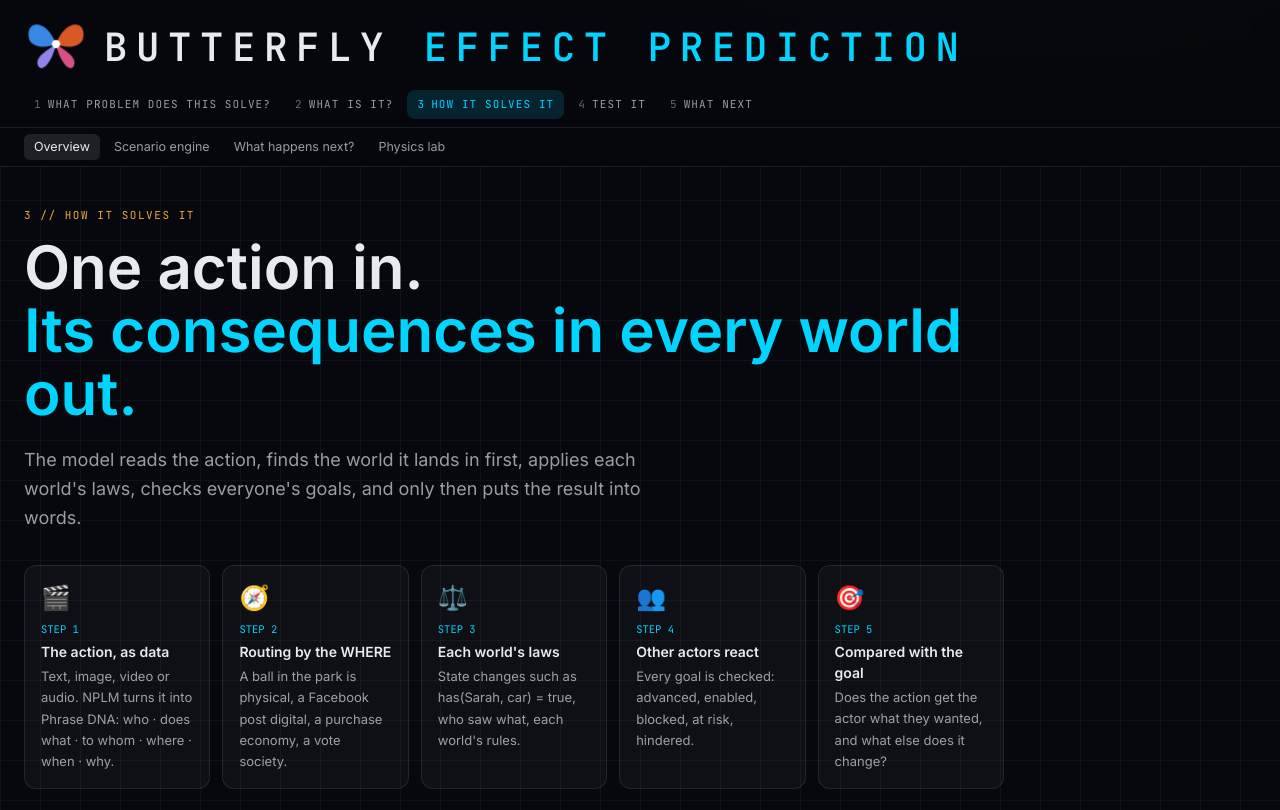
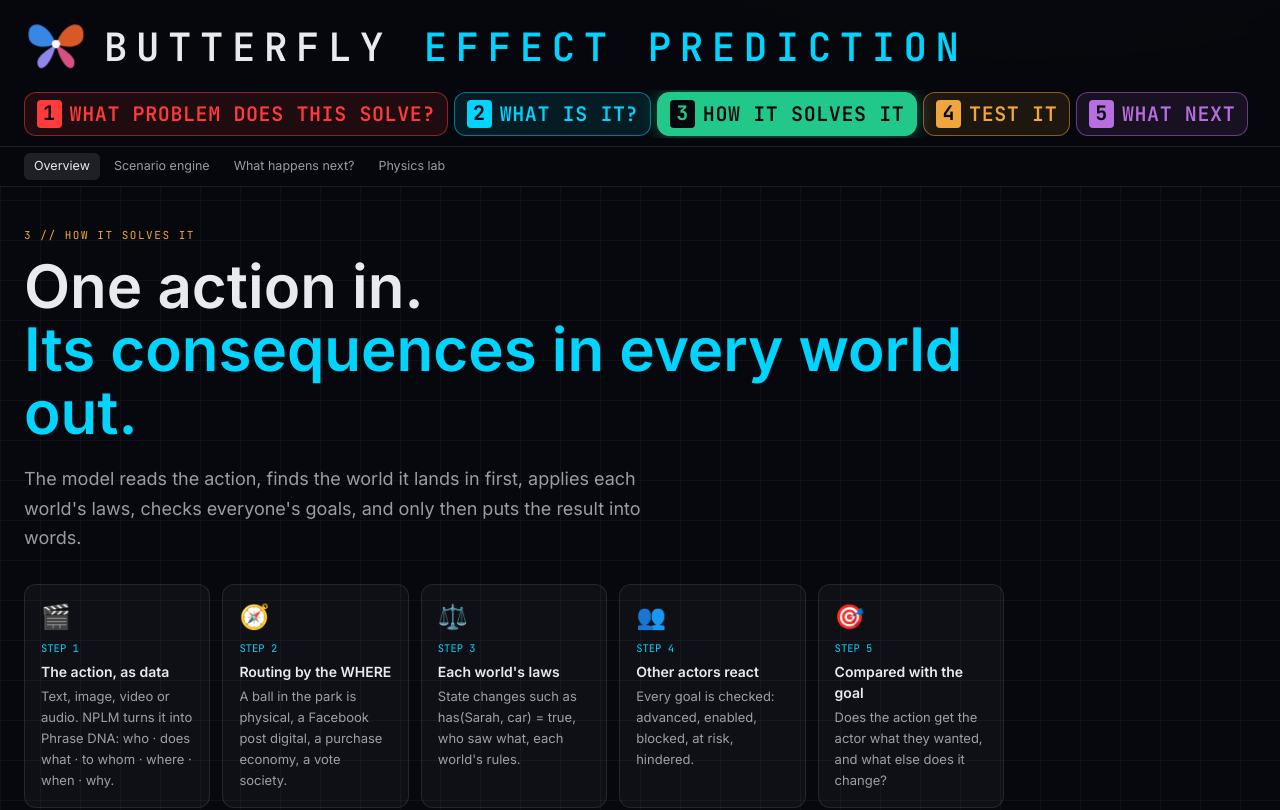
Before and after one commit to Sherlock2019/Butterfly-effect-AImodel, a Next.js app: page /how in a window 1280 px wide. Shown: the top 810 px of the page. Built offline with nearby package versions, Linux system fonts and the light colour scheme.

Commit message:
Header links: about 2x bigger (20px on desktop), each section in its own colour with a number badge; current page filled

```diff
--- a/src/components/Nav.tsx
+++ b/src/components/Nav.tsx
@@ -7,11 +7,11 @@ import { Mark } from "./ui";
 
 /** The four sections of the site, in reading order. */
 export const SECTIONS = [
-  { href: "/briefing", label: "What problem does this solve?", short: "Problem", n: "1", match: ["/briefing"] },
-  { href: "/what", label: "What is it?", short: "What", n: "2", match: ["/what"] },
-  { href: "/how", label: "How it solves it", short: "How", n: "3", match: ["/how", "/scenarios", "/inference", "/lab"] },
-  { href: "/", label: "Test it", short: "Test it", n: "4", match: ["/"] },
-  { href: "/next", label: "What next", short: "Next", n: "5", match: ["/next"] },
+  { href: "/briefing", label: "What problem does this solve?", short: "Problem", n: "1", match: ["/briefing"], c: "var(--action)" },
+  { href: "/what", label: "What is it?", short: "What", n: "2", match: ["/what"], c: "var(--accent)" },
+  { href: "/how", label: "How it solves it", short: "How", n: "3", match: ["/how", "/scenarios", "/inference", "/lab"], c: "#22c88a" },
+  { href: "/", label: "Test it", short: "Test it", n: "4", match: ["/"], c: "var(--amber)" },
+  { href: "/next", label: "What next", short: "Next", n: "5", match: ["/next"], c: "var(--w-media)" },
 ];
 
 /** The parts of "How it solves it": the overview, then each engine working on its own page. */
@@ -68,17 +68,24 @@ export function Brand() {
   );
 }
 
-/** The four numbered sections. Labels shorten on narrow screens. */
+/**
+ * The five numbered sections, each in its own colour: a coloured number badge, coloured label and
+ * tinted outline; the current page is filled with its colour. Labels shorten on narrow screens.
+ */
 export function MainNav() {
   const path = usePathname() ?? "/";
   return (
-    <nav className="flex min-w-0 items-center gap-0.5 overflow-x-auto md:gap-1" aria-label="Main">
+    <nav className="flex min-w-0 items-center gap-0.5 overflow-x-auto py-0.5 sm:gap-1 md:flex-wrap md:gap-1.5" aria-label="Main">
       {SECTIONS.map((s) => {
         const on = isOn(path, s.match);
+        const dark = "#07080d";
+        const style: React.CSSProperties = on
+          ? { background: s.c, borderColor: s.c, color: dark, boxShadow: `0 0 22px -6px ${s.c}` }
+          : { color: s.c, borderColor: `color-mix(in srgb, ${s.c} 50%, transparent)`, background: `color-mix(in srgb, ${s.c} 10%, transparent)` };
         return (
-          <Link key={s.href} href={s.href} aria-current={on ? "page" : undefined}
-            className={`mono whitespace-nowrap rounded-lg px-1.5 py-1.5 text-[10.5px] uppercase tracking-[.04em] md:px-2.5 md:text-[11px] md:tracking-[.1em] ${on ? "bg-[var(--accent-dim)] text-[var(--accent)]" : "dim hover:text-[var(--text)]"}`}>
-            <span className={`mr-1 md:mr-1.5 ${on ? "" : "faint"}`}>{s.n}</span>
+          <Link key={s.href} href={s.href} aria-current={on ? "page" : undefined} style={style}
+            className="mono flex items-center whitespace-nowrap rounded-lg border px-1 py-1 text-[11.5px] font-semibold uppercase tracking-normal transition hover:brightness-125 md:px-2.5 md:py-1.5 md:text-[15px] md:tracking-[.05em] xl:rounded-xl xl:px-3 xl:text-[20px] xl:tracking-[.03em]">
+            <span className="mr-1 rounded px-1 font-bold leading-snug md:mr-2 md:px-1.5" style={on ? { background: dark, color: s.c } : { background: s.c, color: dark }}>{s.n}</span>
             <span className="hidden md:inline">{s.label}</span>
             <span className="md:hidden">{s.short}</span>
           </Link>
```
